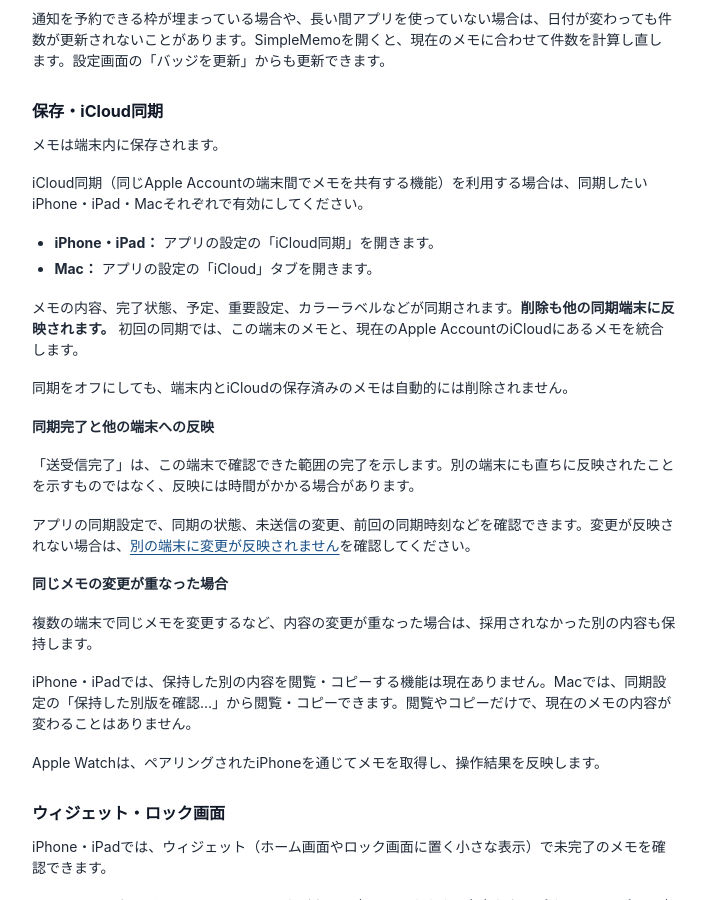
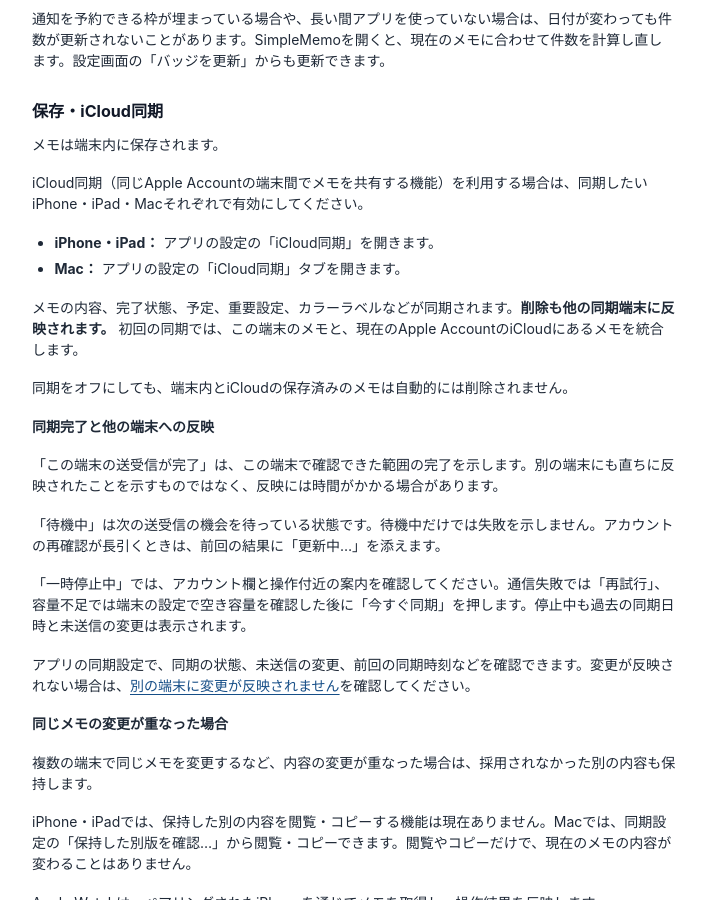
Before and after one commit to navymobile/navymobile.github.io, a Jekyll site: the page built from apps/simplememo/help.md, in a window 1280 px wide and 900 px high, scrolled down 3856 px. Shown: the whole window, without its empty margins (286-992 px from the left). Built offline with Jekyll 4.4.1, drawn with Linux system fonts in a browser that asks for light colours; our own code applies the rules of GitHub Pages for plain Markdown files.

Commit message:
iCloud同期の状態と対処をヘルプに追記

```diff
--- a/apps/simplememo/help.md
+++ b/apps/simplememo/help.md
@@ -178,7 +178,7 @@ iPhone・iPadの「終日の通知」画面や、Macの「通知」タブに表
 iCloud同期（同じApple Accountの端末間でメモを共有する機能）を利用する場合は、同期したいiPhone・iPad・Macそれぞれで有効にしてください。
 
 - **iPhone・iPad：** アプリの設定の「iCloud同期」を開きます。
-- **Mac：** アプリの設定の「iCloud」タブを開きます。
+- **Mac：** アプリの設定の「iCloud同期」タブを開きます。
 
 メモの内容、完了状態、予定、重要設定、カラーラベルなどが同期されます。**削除も他の同期端末に反映されます。** 初回の同期では、この端末のメモと、現在のApple AccountのiCloudにあるメモを統合します。
 
@@ -186,7 +186,11 @@ iCloud同期（同じApple Accountの端末間でメモを共有する機能）
 
 **同期完了と他の端末への反映**
 
-「送受信完了」は、この端末で確認できた範囲の完了を示します。別の端末にも直ちに反映されたことを示すものではなく、反映には時間がかかる場合があります。
+「この端末の送受信が完了」は、この端末で確認できた範囲の完了を示します。別の端末にも直ちに反映されたことを示すものではなく、反映には時間がかかる場合があります。
+
+「待機中」は次の送受信の機会を待っている状態です。待機中だけでは失敗を示しません。アカウントの再確認が長引くときは、前回の結果に「更新中…」を添えます。
+
+「一時停止中」では、アカウント欄と操作付近の案内を確認してください。通信失敗では「再試行」、容量不足では端末の設定で空き容量を確認した後に「今すぐ同期」を押します。停止中も過去の同期日時と未送信の変更は表示されます。
 
 アプリの同期設定で、同期の状態、未送信の変更、前回の同期時刻などを確認できます。変更が反映されない場合は、[別の端末に変更が反映されません](#sync-troubleshooting)を確認してください。
 
```
